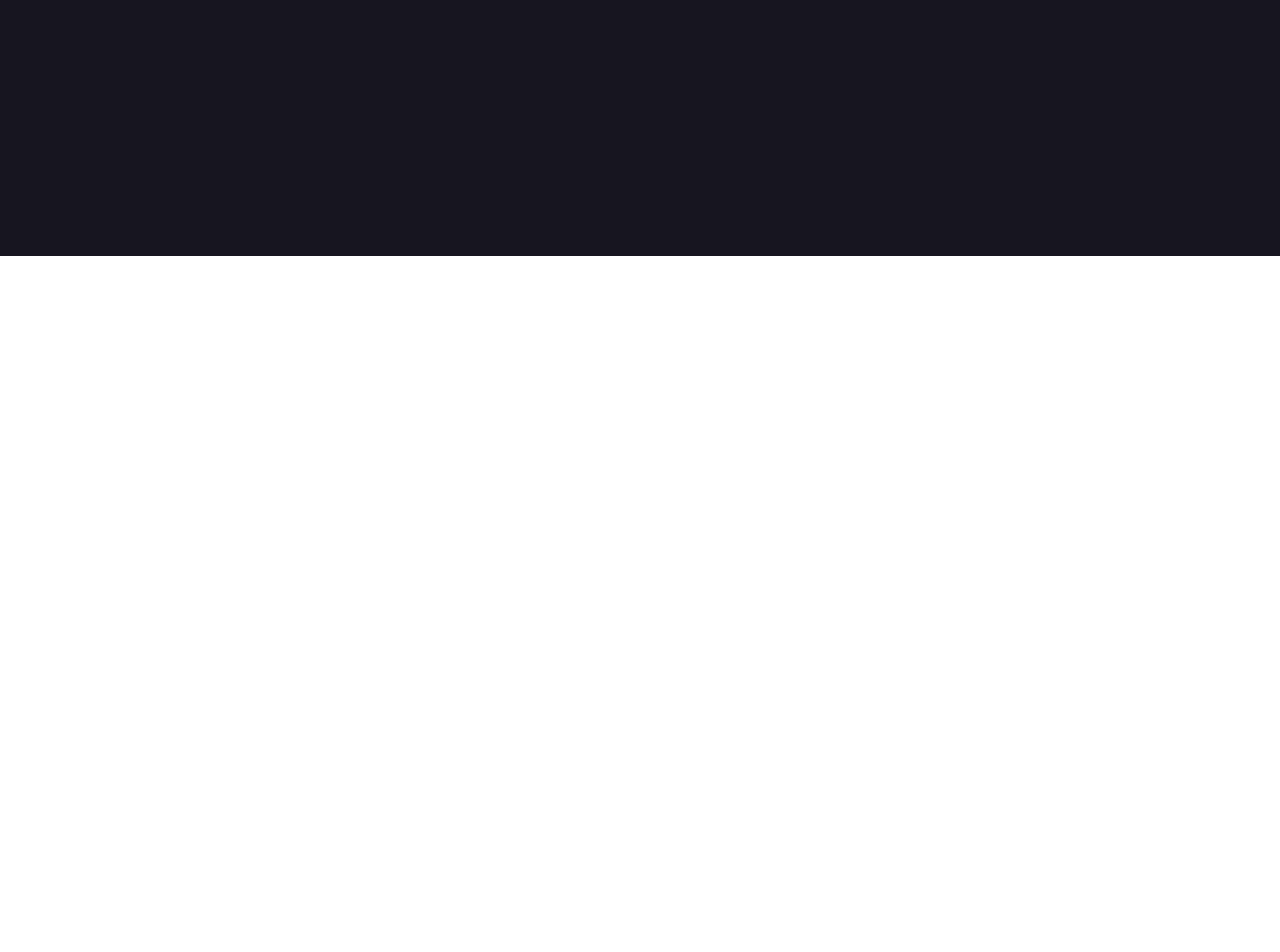
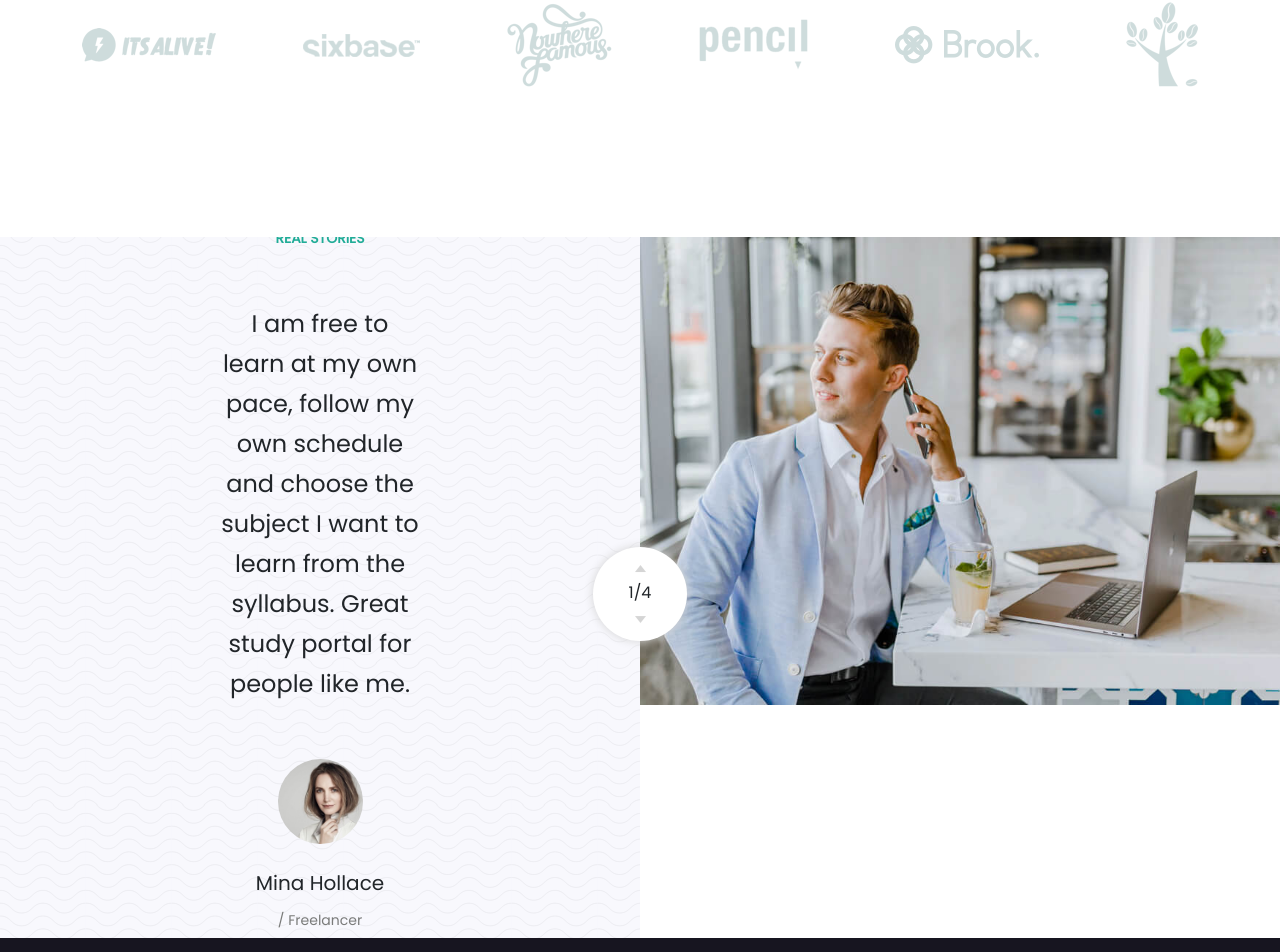
Before and after one commit to BrunoBernardini/proj-html-vuejs, a Vue app: page / in a window 1280 px wide. Shown: the part 4536-5488 px from the top of the page. Before the commit the page ends 4792 px from the top, so only its background shows below. Built offline with nearby package versions, Linux system fonts and the light colour scheme; a small style sheet from the web is missing.

Commit message:
Componente stories.

```diff
--- a/src/App.vue
+++ b/src/App.vue
@@ -212,7 +212,59 @@ export default {
               href: "#"
             }
           ],
-        }
+        },
+        partnersInfo: [
+          {
+            img: "client-logo-05-primary.png",
+            href: "#"
+          },
+          {
+            img: "client-logo-06-primary.png",
+            href: "#"
+          },
+          {
+            img: "client-logo-07-primary.png",
+            href: "#"
+          },
+          {
+            img: "client-logo-04-primary.png",
+            href: "#"
+          },
+          {
+            img: "client-logo-03-primary.png",
+            href: "#"
+          },
+          {
+            img: "client-logo-02-primary.png",
+            href: "#"
+          }
+        ],
+        storiesInfo: [
+          {
+            story: "I am free to learn at my own pace, follow my own schedule and choose the subject I want to learn from the syllabus. Great study portal for people like me.",
+            avatar: "testimonial-avata-02.jpg",
+            name: "Mina Hollace",
+            job: "/ Freelancer"
+          },
+          {
+            story: "It has been an incredibly amazing experience! I could learn a lot of new things that changed my life forever, now I'm much more satisfied than before.",
+            avatar: "testimonial-avata-01.jpg",
+            name: "Hed Sciran",
+            job: "/ Manager"
+          },
+          {
+            story: "This has been exactly all I wanted, couldn't ask anything better. I'do re-do it again immediately!",
+            avatar: "testimonial-avata-03.jpg",
+            name: "Steven Job",
+            job: "/ Employee"
+          },
+          {
+            story: "Vi prego liberatemi non volevo fare una recensione positiva e loro mi hanno imprigionato!! E' una trappola, aiutoooo!",
+            avatar: "testimonial-avata-04.jpg",
+            name: "Franco Franchi",
+            job: "/ Schiavo"
+          },
+        ]
       }
     }
   }
--- a/src/components/BookCard.vue
+++ b/src/components/BookCard.vue
@@ -1,7 +1,9 @@
 <template>
   <div class="book-card">
     <div class="book-img">
-      <img :src="getImgUrl(bookInfo.img)" alt="">
+      <img
+        :src="getImgUrl(bookInfo.img)"
+        :alt="bookInfo.img">
       <div class="card-menu">
         <a
           v-for="(bookMenuOption, index) in bookMenuOptions"
--- a/src/components/CourseCard.vue
+++ b/src/components/CourseCard.vue
@@ -1,6 +1,8 @@
 <template>
   <div class="course-card">
-    <img :src="getImgUrl(courseInfo.img)" alt="">
+    <img
+      :src="getImgUrl(courseInfo.img)"
+      :alt="courseInfo.img">
     <div class="text-box">
       <h3 class="highlight">${{Math.floor(courseInfo.price)}}.<span class="cents">{{cents}}</span></h3>
       <h2>{{courseInfo.title}}</h2>
--- a/src/components/MainComp.vue
+++ b/src/components/MainComp.vue
@@ -1,6 +1,6 @@
 <template>
   <main>
-    <div class="container">
+    <section class="container">
       <ul class="cool-data">
         <li
           v-for="(singleCoolData, index) in mainInfo.coolData"
@@ -62,7 +62,20 @@
             :bookMenuOptions="mainInfo.booksInfo.bookMenuOptions"/>
         </div>
       </section>
-    </div>
+
+      <section class="partners">
+        <a
+          v-for="(partner, index) in mainInfo.partnersInfo"
+          :key="`partner-${index}`"
+          :href="partner.href">
+          <img
+            :src="getImgUrl(partner.img)"
+            :alt="partner.img">
+        </a>
+      </section>
+    </section>
+
+    <StoriesComp :storiesInfo="mainInfo.storiesInfo"/>
   </main>
 </template>
 
@@ -71,6 +84,7 @@ import YoutubeVideoSection from './YoutubeVideoSection.vue';
 import CourseCard from './CourseCard.vue';
 import ButtonComp from './ButtonComp.vue';
 import BookCard from './BookCard.vue';
+import StoriesComp from './StoriesComp.vue';
 export default {
   name: "MainComp",
   props: {
@@ -80,8 +94,14 @@ export default {
     YoutubeVideoSection,
     CourseCard,
     ButtonComp,
-    BookCard
-}
+    BookCard,
+    StoriesComp
+  },
+  methods: {
+    getImgUrl(img){
+      return require("../assets/img/"+img);
+    }
+  }
 }
 </script>
 
@@ -174,6 +194,7 @@ main{
   .books{
     display: flex;
     justify-content: space-between;
+    margin-bottom: 153px;
     .text-box{
       width: 310px;
       .upper-text{
@@ -208,5 +229,12 @@ main{
       gap: 30px;
     }
   }
+  .partners{
+    display: flex;
+    justify-content: space-between;
+    align-items: center;
+    filter: brightness(0) saturate(100%) invert(100%) sepia(55%) saturate(295%) hue-rotate(140deg) brightness(93%) contrast(84%);
+    margin-bottom: 150px;
+  }
 }
 </style>
--- /dev/null
+++ b/src/components/StoriesComp.vue
@@ -0,0 +1,148 @@
+<template>
+  <section class="stories-component">
+    <div class="text-box">
+      <div
+        v-for="(storyInfo, index) in storiesInfo"
+        :key="`storyInfo-${index}`"
+        class="content"
+        :class="{'active': index==activeIndex}">
+        <span class="highlight upper-text">REAL STORIES</span>
+        <h2>{{storyInfo.story}}</h2>
+        <div class="avatar">
+          <img :src="getImgUrl(storyInfo.avatar)" alt="Avatar">
+        </div>
+        <h3>{{storyInfo.name}}</h3>
+        <p>{{storyInfo.job}}</p>
+      </div>
+    </div>
+    <div class="img-box">
+      <img src="../assets/img/home-movation-testimonial-image.jpg" alt="">
+    </div>
+    <div class="controller">
+      <img
+        @click="incrementIndex()"
+        src="../assets/img/image.png"
+        alt="Up">
+      <h5>{{activeIndex+1}}/{{storiesInfo.length}}</h5>
+      <img
+        @click="decrementIndex()"
+        src="../assets/img/image (1).png"
+        alt="Down">
+    </div>
+  </section>
+</template>
+
+<script>
+export default {
+  name: "StoriesComp",
+  props:{
+    storiesInfo: Array
+  },
+  data(){
+    return{
+      activeIndex: 0
+    }
+  },
+  methods:{
+    getImgUrl(img){
+      return require("../assets/img/"+img);
+    },
+    incrementIndex(){
+      if(this.activeIndex+1 === this.storiesInfo.length) this.activeIndex = 0;
+      else this.activeIndex++
+    },
+    decrementIndex(){
+      if(this.activeIndex-1 < 0) this.activeIndex = this.storiesInfo.length-1;
+      else this.activeIndex--
+    }
+  }
+}
+</script>
+
+<style lang="scss" scoped>
+@import "../assets/style/vars";
+
+.stories-component{
+  display: flex;
+  position: relative;
+  overflow: hidden;
+  .text-box,
+  .img-box{
+    width: 50%;
+    height: 701px;
+  }
+  .text-box{
+    position: relative;
+    background-image: $background-pattern-wavify;
+    background-color: #f7f7fd;
+    .content{
+      position: absolute;
+      width: 100%;
+      height: 100%;
+      display: flex;
+      flex-direction: column;
+      justify-content: center;
+      align-items: center;
+      padding: 220px;
+      text-align: center;
+      opacity: 0;
+      transition: all .15s;
+      &.active{
+        opacity: 1;
+      }
+      .upper-text{
+        font-size: 14px;
+        font-weight: bold;
+        margin-bottom: 55px;
+      }
+      h2{
+        font-size: 24px;
+        line-height: 40px;
+        margin-bottom: 55px;
+      }
+      .avatar{
+        flex-shrink: 0;
+        width: 85px;
+        height: 85px;
+        border-radius: 50%;
+        overflow: hidden;
+        margin-bottom: 27px;
+      }
+      h3{
+        font-size: 20px;
+        margin-bottom: 14.5px;
+      }
+      p{
+        font-size: 14px;
+      }
+    }
+  }
+  .img-box{
+    img{
+      width: 100%;
+    }
+  }
+  .controller{
+    position: absolute;
+    display: flex;
+    flex-direction: column;
+    justify-content: center;
+    align-items: center;
+    top: 51%;
+    left: 50%;
+    transform: translate(-50%, -51%);
+    width: 94px;
+    height: 94px;
+    border-radius: 50%;
+    background-color: white;
+    box-shadow: 0 0 10px lightgray;
+    h5{
+      font-size: 16px;
+      margin: 11px 0 14px 0;
+    }
+    img:hover{
+      cursor: pointer;
+    }
+  }
+}
+</style>
```
